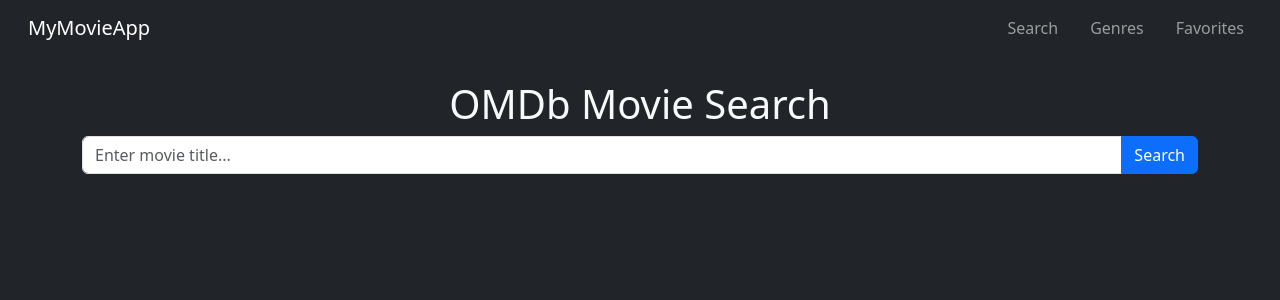
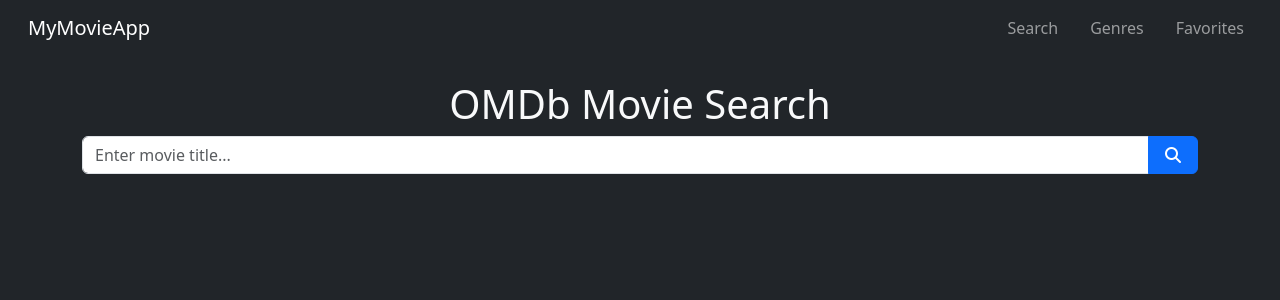
Before and after one commit to lucas29951/angular-movies, an Angular app: page / in a window 1280 px wide. Shown: the top 300 px of the page. Built offline with nearby package versions, Linux system fonts and the light colour scheme.

Commit message:
Iconos agregados a la vista principal

```diff
--- a/src/app/main-view/search/search.component.html
+++ b/src/app/main-view/search/search.component.html
@@ -2,7 +2,9 @@
     <h1 class="text-center text-light">OMDb Movie Search</h1>
     <div class="input-group mb-3">
       <input type="text" class="form-control" [(ngModel)]="query" placeholder="Enter movie title...">
-      <button class="btn btn-primary rounded-end-2" type="button" (click)="search()">Search</button>
+      <button class="btn btn-primary rounded-end-2" type="button" (click)="search()">
+        <i class="fa-solid fa-magnifying-glass mx-1"></i>
+      </button>
     </div>
 
     <div *ngIf="movies.length > 0">
```
